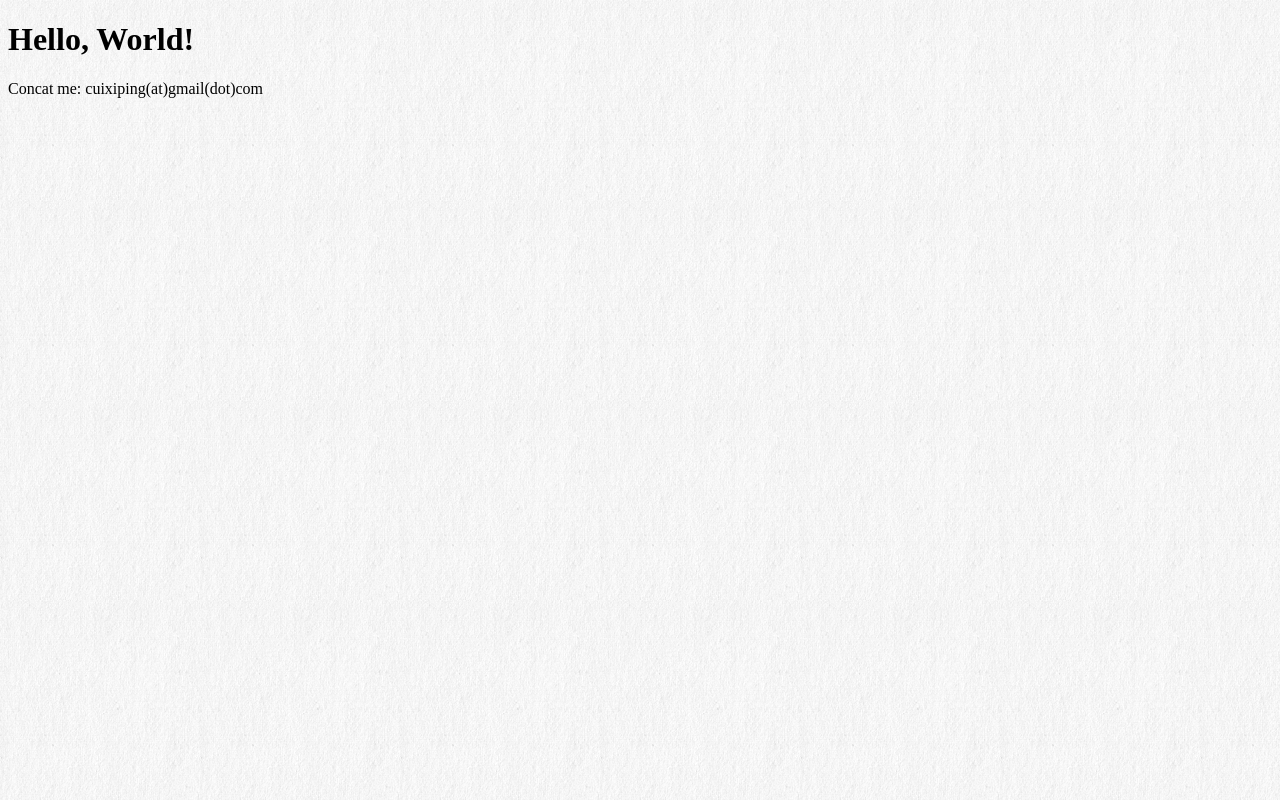
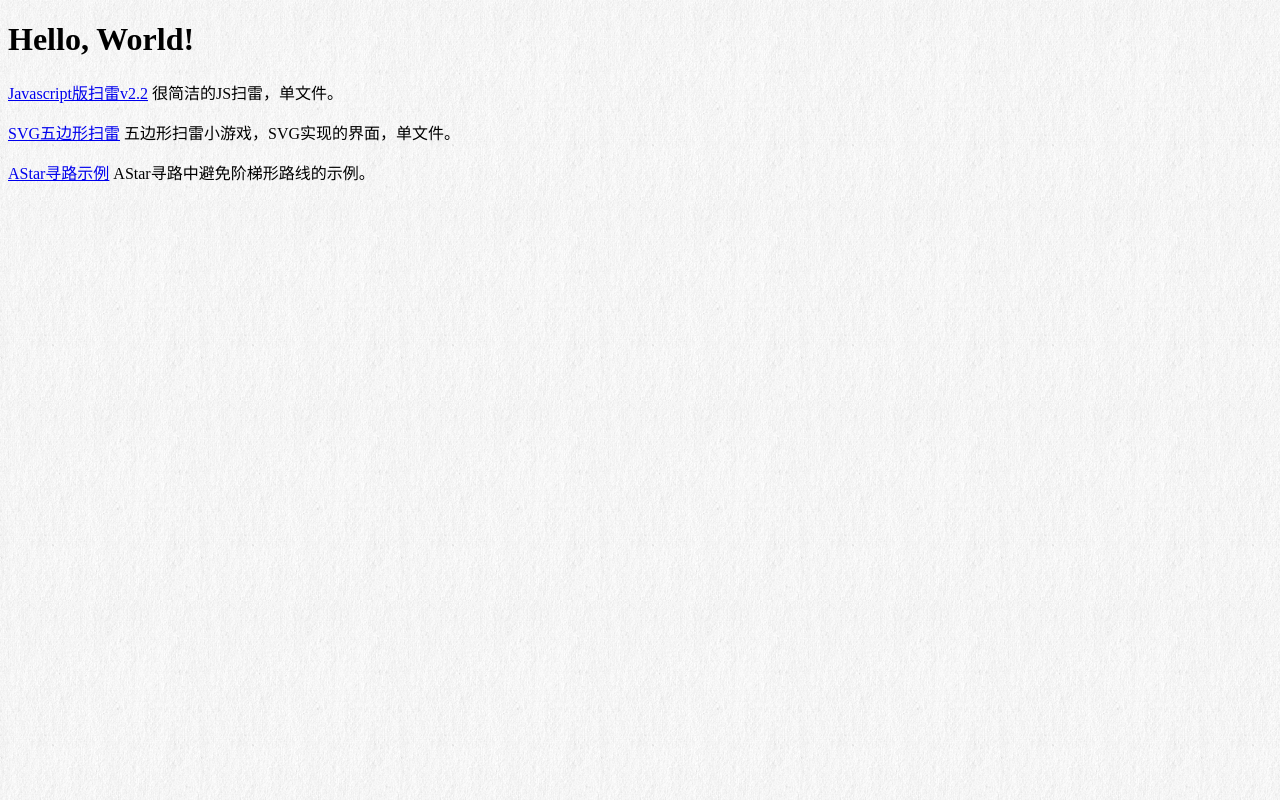
Before and after one commit to cuixiping/cuixiping.github.io, a plain HTML site: page index.html in a window 1280 px wide. Drawn offline with Linux system fonts and the light colour scheme.

Commit message:
Add article section with game demo links
Added articles with links to various game demos and examples.

```diff
--- a/index.html
+++ b/index.html
@@ -12,10 +12,16 @@ body {
 
 <body>
 
-
 <h1>Hello, World!</h1>
 
-<p>Concat me: cuixiping<span>(at)</span>gmail<span>(dot)</span>com</p>
+<article>
+<p dir="auto"><a href="demo/minesweeper-2007.html" rel="nofollow">Javascript版扫雷v2.2</a>
+很简洁的JS扫雷，单文件。</p>
+<p dir="auto"><a href="demo/minesweeper-240.svg" rel="nofollow">SVG五边形扫雷</a>
+五边形扫雷小游戏，SVG实现的界面，单文件。</p>
+<p dir="auto"><a href="demo/astar-findpath-v3.html" rel="nofollow">AStar寻路示例</a>
+AStar寻路中避免阶梯形路线的示例。</p>
+</article>
 
 </body>
 </html>
```
